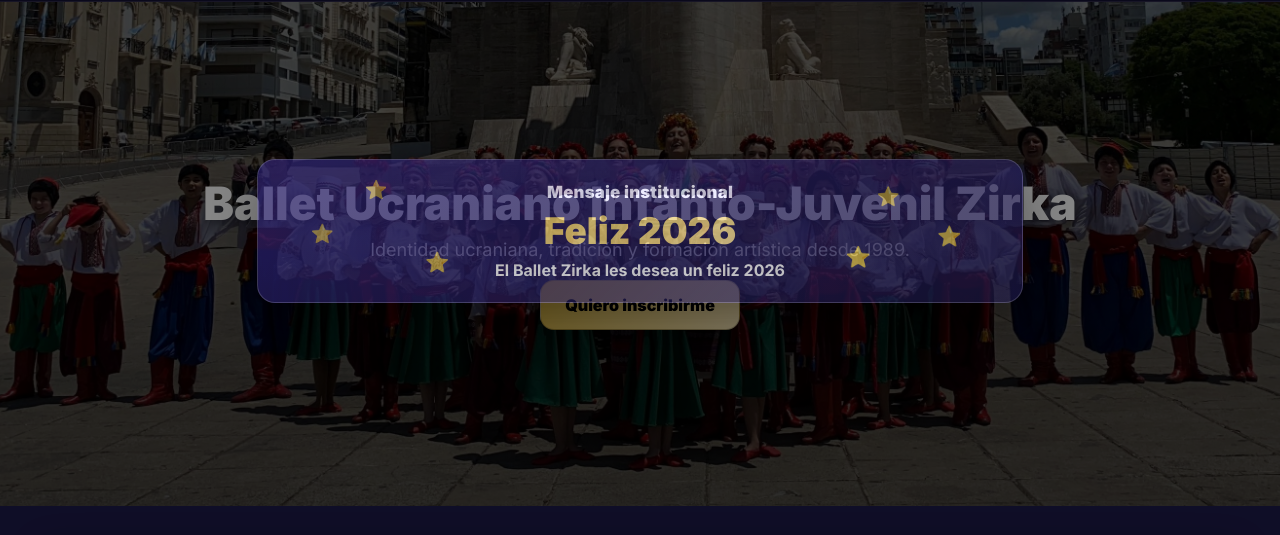
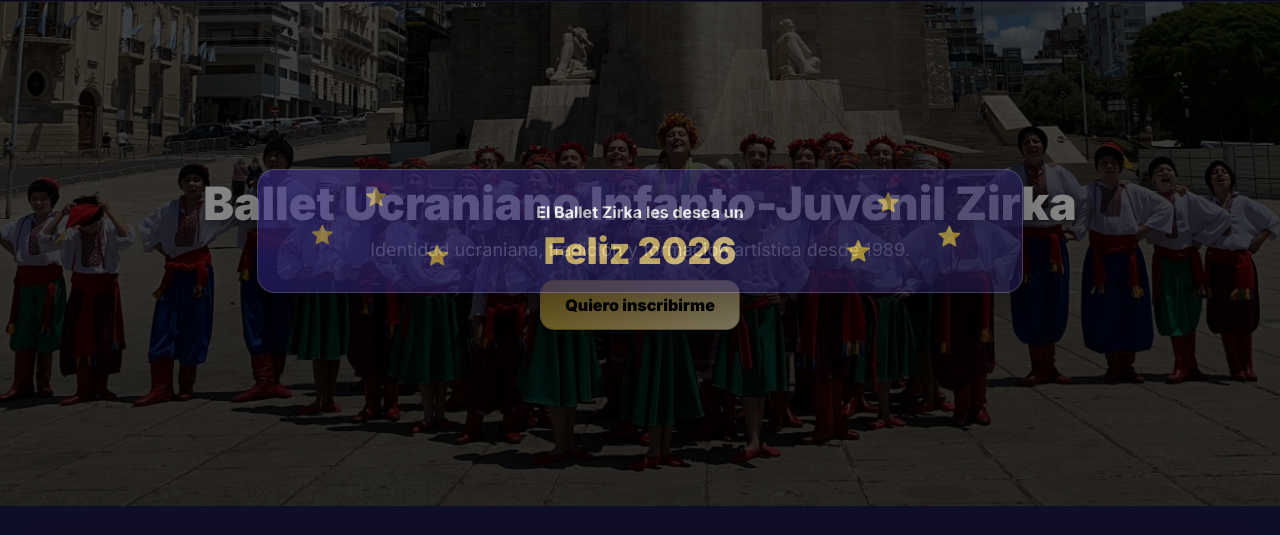
Before and after one commit to SimonNivia/BalletZirka, a plain HTML site: page index.html in a window 1280 px wide. Shown: the part 169-704 px from the top of the page. Drawn offline with Linux system fonts and the light colour scheme.

Commit message:
Update index.html

```diff
--- a/index.html
+++ b/index.html
@@ -297,9 +297,8 @@
       <div class="ny-stars" aria-hidden="true">
         <span>⭐</span><span>⭐</span><span>⭐</span><span>⭐</span><span>⭐</span><span>⭐</span>
       </div>
-      <div class="ny-top">Mensaje institucional</div>
+       <div class="ny-sub">El Ballet Zirka les desea un</div>
       <div class="ny-title">Feliz 2026</div>
-      <div class="ny-sub">El Ballet Zirka les desea un feliz 2026</div>
     </div>
   </div>
 
```
